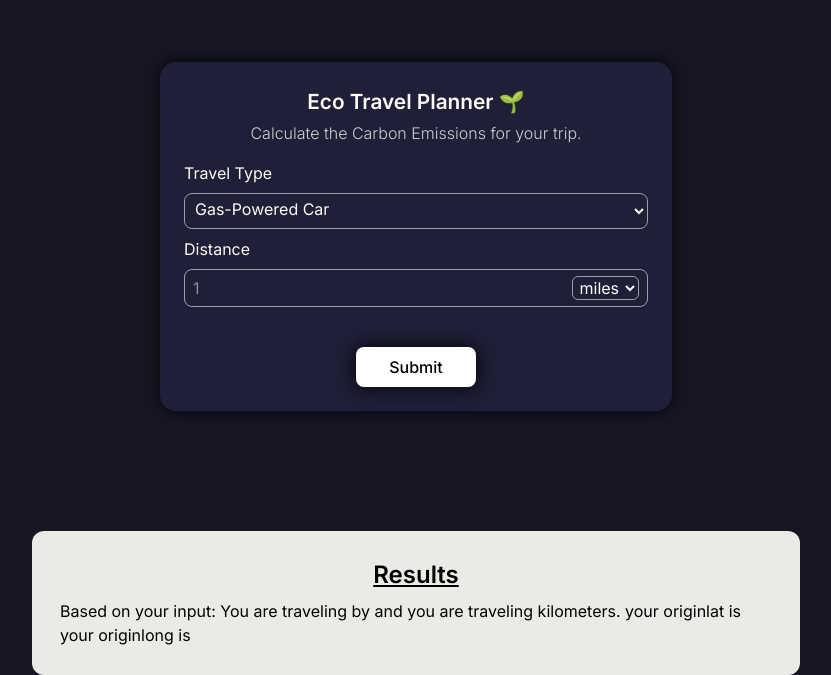
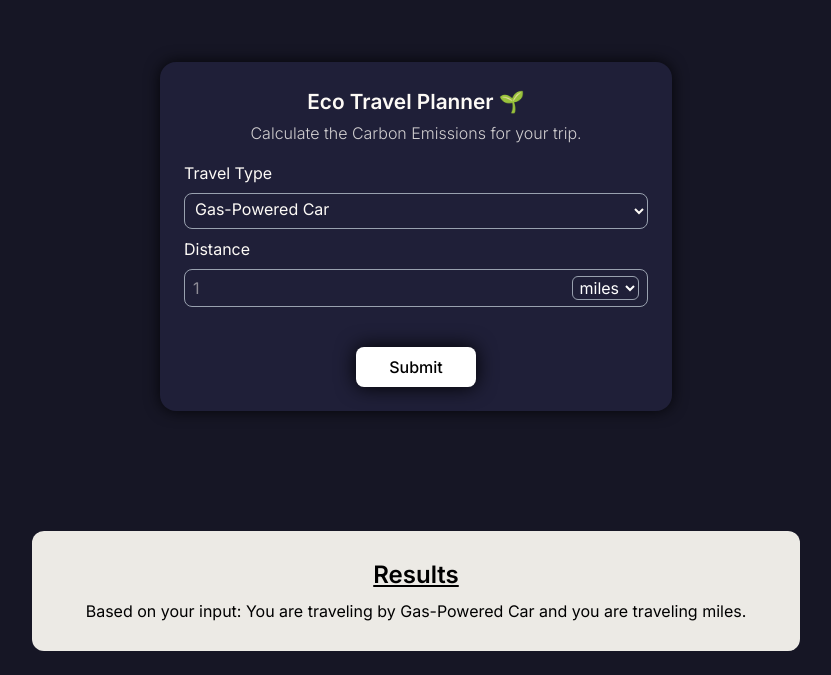
Before and after one commit to jjamesliu/reduceCO2, a React (Vite) app: page / in a window 1280 px wide. Shown: the part 738-1413 px from the top of the page, without its empty margins (224-1055 px from the left). After the commit the page ends 1389 px from the top, so only its background shows below. Built offline with nearby package versions, Linux system fonts and the light colour scheme; no server answers.

Commit message:
added styling for results component

```diff
--- a/src/App.jsx
+++ b/src/App.jsx
@@ -22,7 +22,9 @@ function App() {
       units={units}
       setUnits={setUnits}
       />
-      <Results />
+      <Results travelMode={travelMode}
+      distance={distance}
+      units={units}/>
     </>
   )
 }
--- a/src/components/Form.jsx
+++ b/src/components/Form.jsx
@@ -45,7 +45,7 @@ export default function Form(props) {
         },
         body: JSON.stringify({
             type: apiTravelMode,
-            distance_unit: "km",
+            distance_unit: props.units,
             distance_value: props.distance,
             vehicle_model_id: "7268a9b7-17e8-4c8d-acca-57059252afe9"
         })
@@ -70,7 +70,7 @@ export default function Form(props) {
                 <form className='mt-4'
                 onSubmit={handleSubmit}>
                     <label>Travel Type</label>
-                    <select className='flex flex-col border border-gray-400 my-2 rounded-lg p-1.5 w-full'
+                    <select className='flex flex-col border border-gray-400 my-2 rounded-lg p-1.5 w-full outline-none'
                     name='travelType'
                     value={props.travelMode}
                     onChange={ (e) => props.setTravelMode(e.target.value)}>
--- a/src/components/Results.jsx
+++ b/src/components/Results.jsx
@@ -3,7 +3,8 @@ export default function Result(props) {
         <div className='flex flex-col items-center bg-[#eceae5] text-black rounded-xl max-w-3xl p-7 m-auto'>
             <h1 className='underline text-2xl mb-2 font-semibold'>Results</h1>
             <p>Based on your input: You are traveling by {props.travelMode} and you are
-                traveling {props.distance} kilometers. your originlat is {props.originLat} your originlong is {props.originLong} </p>
+                traveling {props.distance} {props.units}.
+            </p>
         </div>
     )
 }
```
